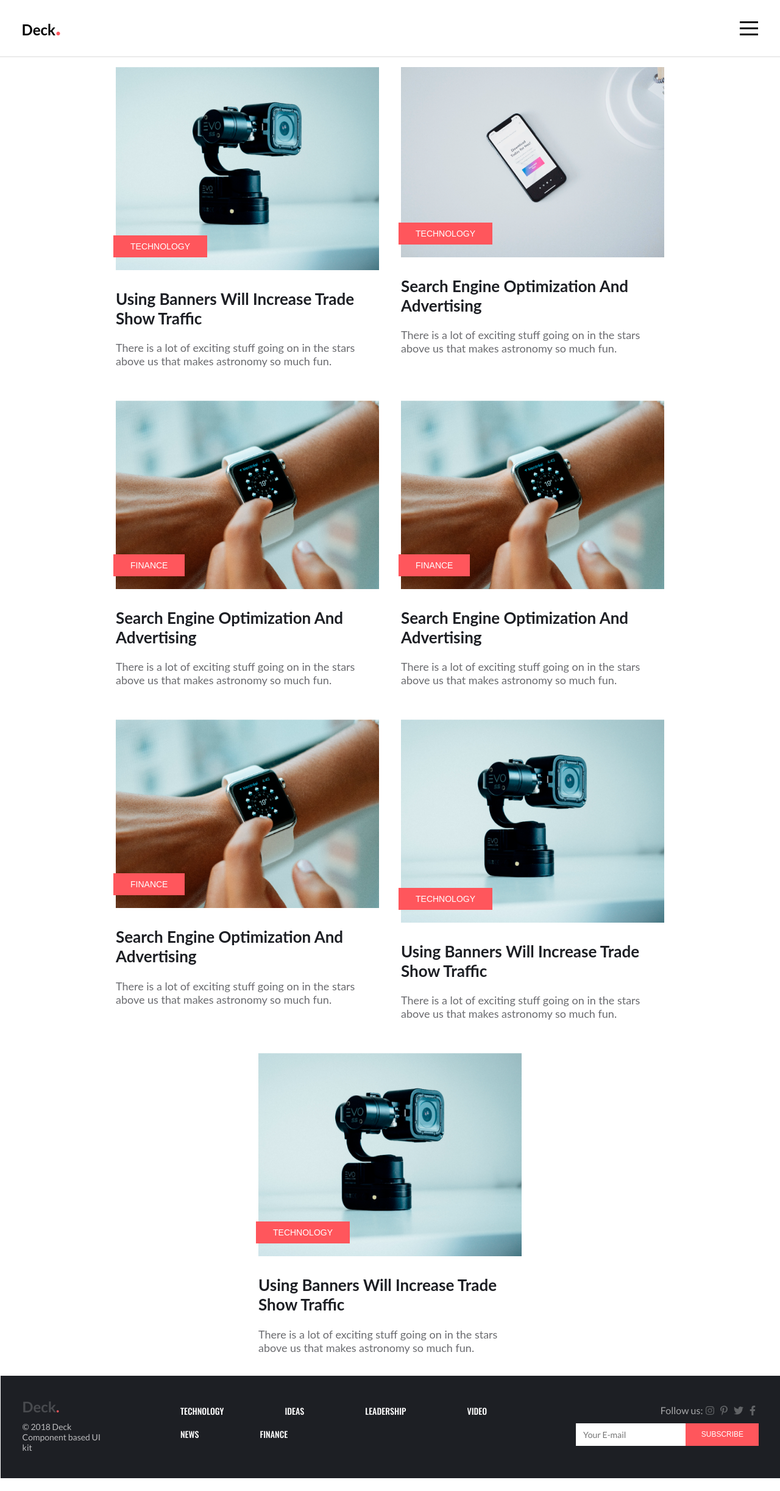
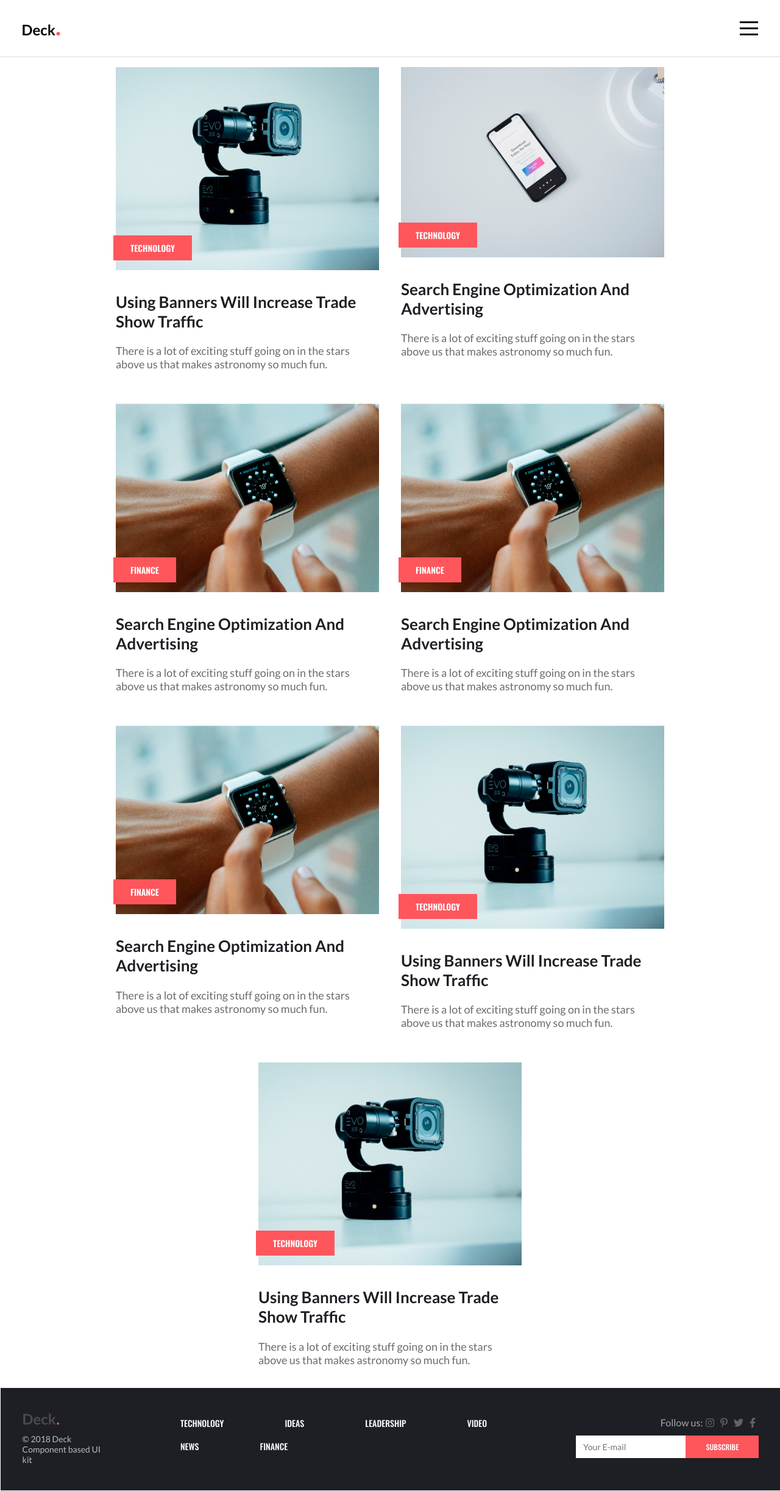
Before and after one commit to Oreseeker/deck-site, a Vue app: page / in a window 1280 px wide. Shown: the whole page at 61% size. Built offline with nearby package versions, Linux system fonts and the light colour scheme.

Commit message:
Finished repsonsive design for the main page

```diff
--- a/src/App.vue
+++ b/src/App.vue
@@ -97,92 +97,22 @@ export default {
 </script>
 
 <style>
- /* @font-face {
-  font-family: "Oswald";
-  font-weight: bold;
-  src: url('./assets/fonts/Oswald-Bold.ttf');
-} */
-/*@font-face {
-  font-family: "Oswald";
-  font-weight: lighter;
-  src: url('./assets/fonts/Oswald-ExtraLight.ttf');
+@font-face {
+  font-family: "Oswald Semibold Normal";
+  src: url("./assets/fonts/Oswald-SemiBold.ttf");
 }
-@font-face {
-  font-family: "Oswald";
-  font-weight: thin;
-  src: url('./assets/fonts/Oswald-Light.ttf');
-}*/
 @font-face {
   font-family: "Oswald Medium Normal";
   src: url('./assets/fonts/Oswald-Medium.ttf');
 }
-/*@font-face {
-  font-family: "Oswald";
-  font-weight: normal;
-  src: url('./assets/fonts/Oswald-Regular.ttf');
-}
-@font-face {
-  font-family: "Oswald";
-  font-weight: 600;
-  src: url('./assets/fonts/Oswald-SemiBold.ttf');
-}
-@font-face {
-  font-family: "Lato";
-  font-weight: 600;
-  font-style: italic;
-  src: url('./assets/fonts/Lato-SemiboldItalic.ttf');
-}
-@font-face {
-  font-family: "Lato";
-  font-weight: 600;
-  font-style: normal;
-  src: url('./assets/fonts/Lato-Semibold.ttf');
-}*/
 @font-face {
   font-family: "Lato Regular Normal";
   src: url('./assets/fonts/Lato-Regular.ttf');
 }
-/*@font-face {
-  font-family: "Lato";
-  font-weight: medium;
-  font-style: italic;
-  src: url('./assets/fonts/Lato-MediumItalic.ttf');
-}
-@font-face {
-  font-family: "Lato";
-  font-weight: medium;
-  font-style: normal;
-  src: url('./assets/fonts/Lato-Medium.ttf');
-}
-@font-face {
-  font-family: "Lato";
-  font-weight: thin;
-  font-style: italic;
-  src: url('./assets/fonts/Lato-LightItalic.ttf');
-}
-@font-face {
-  font-family: "Lato";
-  font-weight: thin;
-  font-style: normal;
-  src: url('./assets/fonts/Lato-Light.ttf');
-}
-/*@font-face {
-  font-family: "Lato";
-  font-weight: normal;
-  font-style: italic;
-  src: url('./assets/fonts/Lato-Italic.ttf');
-}
-@font-face {
-  font-family: "Lato";
-  font-weight: 700;
-  font-style: italic;
-  src: url('./assets/fonts/Lato-BoldItalic.ttf');
-}*/
 @font-face {
   font-family: "Lato Bold Normal";
   src: url('./assets/fonts/Lato-Bold.ttf');
 }
-/*
 @font-face {
   font-family: "Lato";
   font-weight: black;
@@ -194,7 +124,7 @@ export default {
   font-weight: black;
   font-style: normal;
   src: url('./assets/fonts/Lato-Black.ttf');
-}*/
+}
 body {
   margin: 0;
 }
@@ -212,4 +142,15 @@ body {
   display: -ms-grid;
   -ms-grid-columns: min-content;
 }
+
+@media screen and (max-width: 980px) {
+  section.card {
+    width: 355px !important;
+    margin: 5.7292% 1.1068% !important;
+  }
+  .cards-wrapper {
+    padding: 5.0781% 0.3906% 13.7370% 0.3906%;
+  }
+}
+
 </style>
--- a/src/components/Card.vue
+++ b/src/components/Card.vue
@@ -33,7 +33,7 @@ export default {
 
 <style scoped>
 section.card {
-  font-family: "lato", sans-serif;
+  font-family: "Lato Regular Normal", sans-serif;
   font-size: 14px;
   width: 432px;
   display: inline-block;
@@ -47,6 +47,7 @@ h2 {
   font-weight: bold;
   font-size: 1.8571em; /*26 px*/
   color: #1d1f24;
+  font-family: "Lato Bold Normal";
 }
 p {
   font-size: 1.2857em; /*18 px*/
@@ -63,7 +64,7 @@ p {
   margin-bottom: 52px;
   z-index: 20;
   width: min-content;
-  font-family: "Oswald", sans-serif;
+  font-family: "Oswald Semibold Normal", sans-serif;
 }
 
 img {
--- a/src/components/FooterComponent.vue
+++ b/src/components/FooterComponent.vue
@@ -1,31 +1,32 @@
 <template>
   <footer>
     <div class="footer-left">
-      <div class="logo">Deck<span class="highlighted-dot">.</span></div>
+      <div class="logo">
+        Deck
+        <span class="highlighted-dot">.</span>
+      </div>
       <div class="copyright">
-        © 2018 Deck <br />
-        Component based UI kit
+        © 2018 Deck
+        <br />Component based UI kit
       </div>
     </div>
     <div class="footer-middle">
-      <a href="#" v-for="item in footerMenuElements" :key="item.name">
-        {{ item.name }}</a
-      >
+      <a href="#" v-for="item in footerMenuElements" :key="item.name">{{ item.name }}</a>
     </div>
     <div class="footer-right">
       <div class="follow-links">
         Follow us:
         <a href="#">
-        <font-awesome-icon :icon="{ prefix: 'fab', iconName: 'instagram' }"/>
+          <font-awesome-icon :icon="{ prefix: 'fab', iconName: 'instagram' }" />
         </a>
         <a href="#">
-        <font-awesome-icon :icon="{ prefix: 'fab', iconName: 'pinterest-p' }" />
+          <font-awesome-icon :icon="{ prefix: 'fab', iconName: 'pinterest-p' }" />
         </a>
         <a href="#">
-        <font-awesome-icon :icon="{ prefix: 'fab', iconName: 'twitter' }" />
+          <font-awesome-icon :icon="{ prefix: 'fab', iconName: 'twitter' }" />
         </a>
         <a href="#">
-        <font-awesome-icon :icon="{ prefix: 'fab', iconName: 'facebook-f' }" />
+          <font-awesome-icon :icon="{ prefix: 'fab', iconName: 'facebook-f' }" />
         </a>
       </div>
       <send-email />
@@ -109,6 +110,8 @@ footer {
 .highlighted-dot {
   color: #ff565c;
   font-size: 24px;
+  display: inline-block;
+  transform: translateX(-75%);
 }
 .logo {
   font-size: 24px;
@@ -142,7 +145,7 @@ footer {
   height: 37px;
 }
 
-@media screen and (max-width: 980px){
+@media screen and (min-width: 610px) and (max-width: 980px) {
   footer {
     flex-wrap: wrap;
   }
@@ -167,4 +170,45 @@ footer {
     margin-left: 20px;
   }
 }
+@media screen and (max-width: 610px) {
+  footer {
+    flex-flow: column nowrap !important;
+    padding-top: 44px;
+  }
+  .footer-left {
+    order: 1;
+    width: 100%;
+    padding-left: 20px;
+  }
+  .footer-right {
+    order: 2;
+    padding-left: 20px;
+  }
+  .footer-right .follow-links {
+    order: 2;
+    margin-bottom: 0;
+    margin-top: 8.6667%;
+    justify-content: flex-start;
+  }
+  .footer-right .send-email {
+    order: 1;
+  }
+  .footer-middle {
+    order: 3;
+    display: flex;
+    flex-flow: column wrap;
+    align-items: baseline;
+    height: 175px;
+    width: 54%;
+  }
+  .footer-middle a {
+    margin: 10px 20px;
+  }
+  .copyright {
+    margin-top: 0.9259%;
+  }
+  .follow-links a {
+    margin-left: 20px;
+  }
+}
 </style>
--- a/src/components/HeaderComponent.vue
+++ b/src/components/HeaderComponent.vue
@@ -53,8 +53,7 @@ header {
   top: 50%;
   transform: translateY(-50%);
   left: 2.7778%; */
-  font-family: "Lato", sans-serif;
-  font-weight: bold;
+  font-family: "Lato Bold Normal", sans-serif;
   font-size: 24px;
   height: 24px;
 }
@@ -69,7 +68,9 @@ header {
   margin-left: -20%;
   z-index: 30;
 }
-
+.nav-bar a {
+  font-family: "Oswald Medium Normal";
+}
 @media screen and (max-width: 1420px) {
   .nav-bar {
     position: absolute;
--- a/src/components/SendEmail.vue
+++ b/src/components/SendEmail.vue
@@ -32,7 +32,7 @@ button {
   background-color: #ff565c;
   outline: none;
   border: 0;
-  font-family: "Oswald", sans-serif;
+  font-family: "Oswald Medium Normal", sans-serif;
   width: 40%;
   box-sizing: border-box;
   padding: 3.0769% 5.7692%;
```
